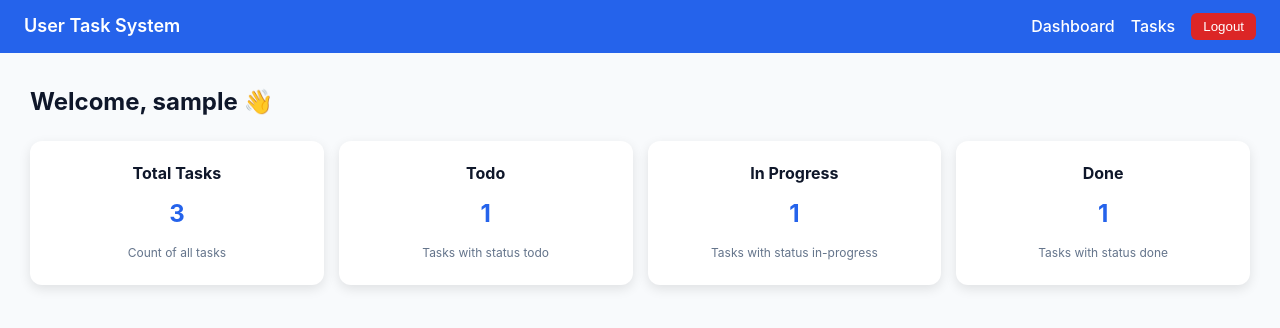
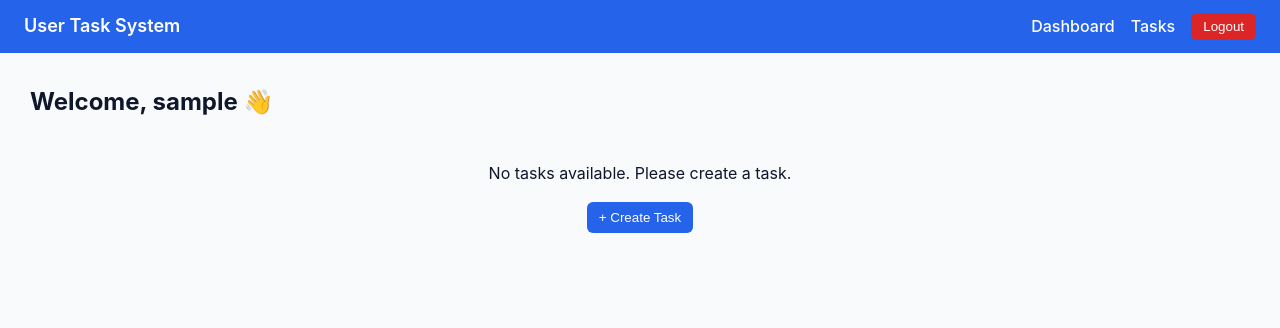
Before and after one commit to maneeshk-png/user-task-management-system-fe, an Angular app: page /dashboard in a window 1280 px wide. Shown: the top 328 px of the page. Built offline with nearby package versions, Linux system fonts and the light colour scheme; sample sign-in values are in the browser's storage.

Commit message:
fix:add create task button in empty state UI

```diff
--- a/src/app/core/services/task.service.ts
+++ b/src/app/core/services/task.service.ts
@@ -9,9 +9,9 @@ import { delay, Observable, of, throwError } from "rxjs";
 export class TaskService {
 
     private tasks:Task[]=[
-        { id: 1, title: 'Setup project', description: 'setup the base project structure', status: 'todo' },
-    { id: 2, title: 'Login feature', description: 'complete the login feature', status: 'in-progress' },
-    { id: 3, title: 'Dashboard UI', description: 'complete the dashboard ui', status: 'done' }
+    //     { id: 1, title: 'Setup project', description: 'setup the base project structure', status: 'todo' },
+    // { id: 2, title: 'Login feature', description: 'complete the login feature', status: 'in-progress' },
+    // { id: 3, title: 'Dashboard UI', description: 'complete the dashboard ui', status: 'done' }
     ];
     private idCounter=1;
 
--- a/src/app/features/dashboard/dashboard.component.css
+++ b/src/app/features/dashboard/dashboard.component.css
@@ -85,3 +85,37 @@
       grid-template-columns: repeat(4, 1fr);
     }
   }
+
+
+  .empty-state {
+    text-align: center;
+    margin-top: 40px;
+  }
+
+  .create-btn {
+    background-color: #2563eb;
+    color: white;
+    border: none;
+    padding: 8px 12px;
+    border-radius: 6px;
+    cursor: pointer;
+    margin-top: 15px;
+  }
+
+  .create-btn:hover {
+    background-color: #1d4ed8;
+  }
+
+
+  /* Mobile Responsive */
+
+  @media (max-width: 600px) {
+    .header {
+      flex-direction: column;
+      align-items: stretch;
+    }
+
+    .create-btn {
+      width: 100%;
+    }
+  }
--- a/src/app/features/dashboard/dashboard.component.html
+++ b/src/app/features/dashboard/dashboard.component.html
@@ -13,8 +13,9 @@
     <div *ngIf="!loading && !error">
 
       <!-- Empty State -->
-      <div *ngIf="total === 0" class="status-message">
-        No tasks available. Please create a task.
+      <div *ngIf="total === 0" class="empty-state">
+        <p>No tasks available. Please create a task.</p>
+        <button class="create-btn" routerLink="/task/create">+ Create Task</button>
       </div>
 
       <!-- Summary Cards -->
--- a/src/app/features/dashboard/dashboard.component.ts
+++ b/src/app/features/dashboard/dashboard.component.ts
@@ -3,11 +3,12 @@ import { TaskService } from "../../core/services/task.service";
 import { AuthService } from "../../core/services/auth.service";
 import { Task } from "../../core/models/task.model";
 import { CommonModule } from "@angular/common";
+import { RouterLink } from "@angular/router";
 
 @Component({
     selector: 'app-dashboard',
     standalone:true,
-    imports:[CommonModule],
+    imports:[CommonModule,RouterLink],
     templateUrl: './dashboard.component.html',
     styleUrls: ['./dashboard.component.css']
 })
```
